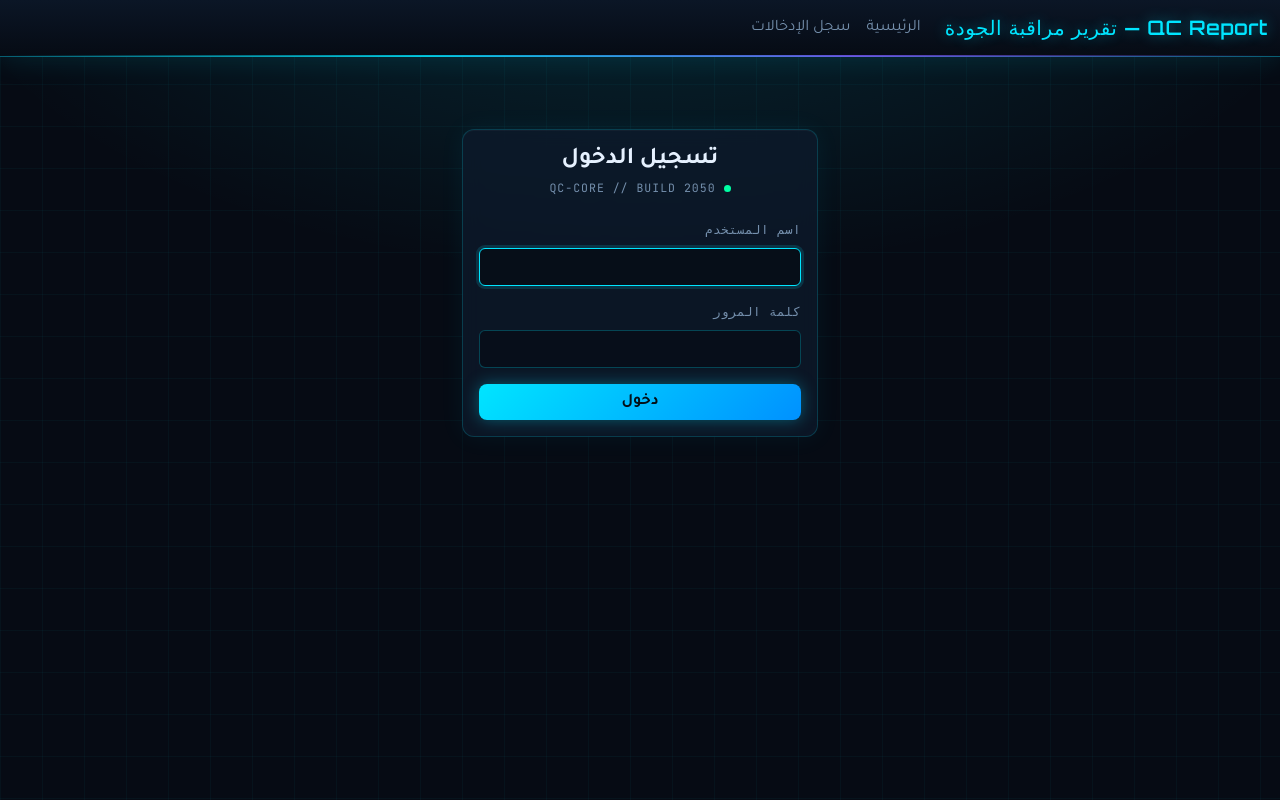
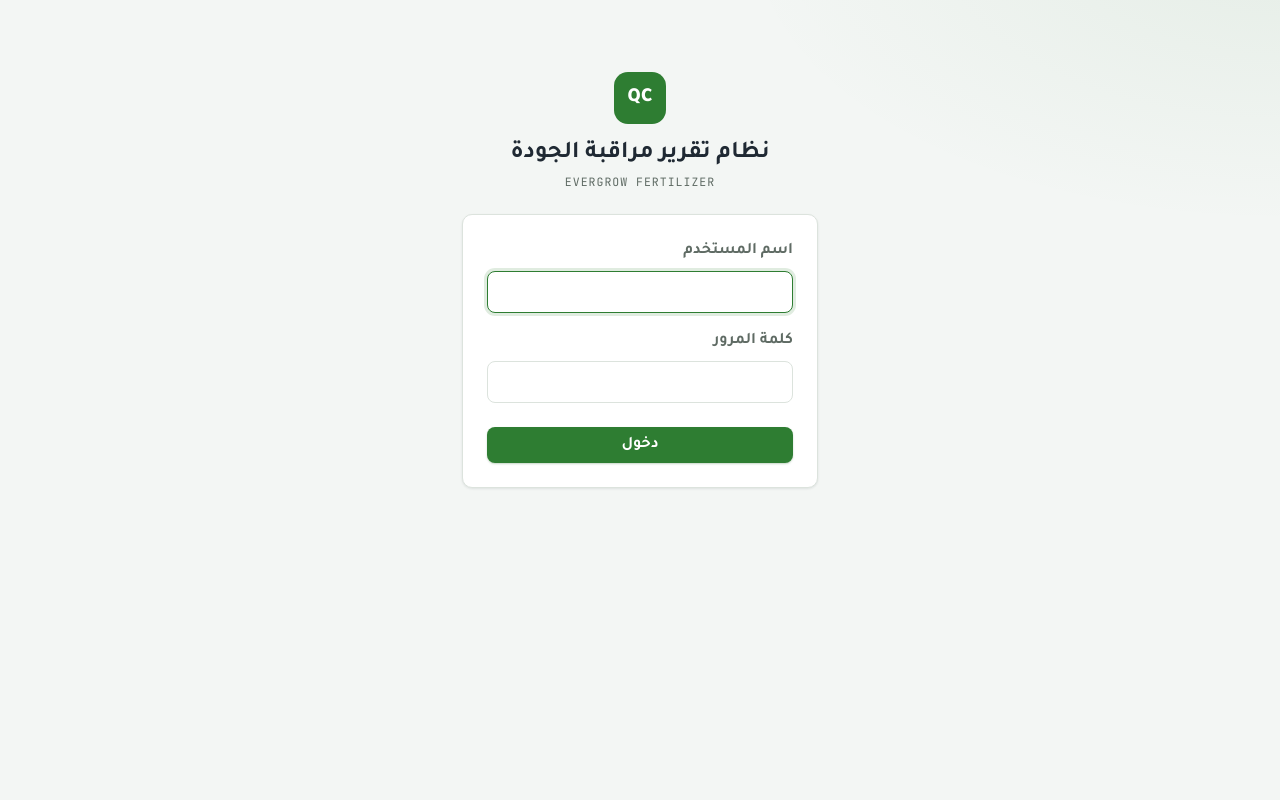
Before and after one commit to AbdullhElhkoy/QC-Report, a Django app: page /accounts/login/ in a window 1280 px wide. Run offline with Django 5.2, Linux system fonts and the light colour scheme.

Commit message:
New calm design identity (green): base.html + login redesigned; Flutter shared theme mirror

```diff
--- a/templates/base.html
+++ b/templates/base.html
@@ -7,177 +7,151 @@
   <title>{% block title %}تقرير مراقبة الجودة{% endblock %}</title>
   <link href="https://cdn.jsdelivr.net/npm/bootstrap@5.3.3/dist/css/bootstrap.rtl.min.css" rel="stylesheet">
   <link rel="preconnect" href="https://fonts.googleapis.com">
-  <link href="https://fonts.googleapis.com/css2?family=Orbitron:wght@600;700;800&family=Tajawal:wght@400;500;700;900&family=JetBrains+Mono:wght@400;500;600&display=swap" rel="stylesheet">
+  <link href="https://fonts.googleapis.com/css2?family=Tajawal:wght@400;500;700;900&family=JetBrains+Mono:wght@400;500;600&display=swap" rel="stylesheet">
   <style>
     :root {
-      --bg-void: #060b14;
-      --panel: rgba(15, 27, 45, .72);
-      --panel-border: rgba(0, 229, 255, .18);
-      --accent-cyan: #00e5ff;
-      --accent-violet: #7b5cff;
-      --accent-emerald: #00ffa3;
-      --accent-amber: #ffb020;
-      --text-primary: #e6f1ff;
-      --text-muted: #7590ad;
+      --bg: #f3f6f4;
+      --surface: #ffffff;
+      --surface-2: #f7faf8;
+      --primary: #2e7d32;
+      --primary-strong: #1b5e20;
+      --primary-soft: #e8f5e9;
+      --text: #1f2933;
+      --text-muted: #5f6b64;
+      --border: #dce3dd;
+      --danger: #c62828;
+      --radius: 10px;
+      --shadow: 0 1px 3px rgba(31, 41, 51, .06), 0 1px 2px rgba(31, 41, 51, .04);
     }
 
     * { box-sizing: border-box; }
 
     body {
       font-family: 'Tajawal', sans-serif;
-      color: var(--text-primary);
+      color: var(--text);
       min-height: 100vh;
-      background-color: var(--bg-void);
-      background-image:
-        radial-gradient(ellipse 1200px 620px at 50% -12%, rgba(0, 229, 255, .14), transparent 60%),
-        linear-gradient(rgba(0, 229, 255, .035) 1px, transparent 1px),
-        linear-gradient(90deg, rgba(0, 229, 255, .035) 1px, transparent 1px);
-      background-size: auto, 42px 42px, 42px 42px;
+      background-color: var(--bg);
+      background-image: radial-gradient(ellipse 900px 480px at 100% -8%, rgba(46, 125, 50, .07), transparent 60%);
     }
 
-    h1, h2, h3, h4, h5, h6 { font-family: 'Tajawal', sans-serif; font-weight: 700; color: var(--text-primary); }
+    h1, h2, h3, h4, h5, h6 { font-family: 'Tajawal', sans-serif; font-weight: 700; color: var(--text); }
 
-    /* شريط علوي بإحساس HUD: زجاجي غامق وخط توهج سفلي متدرج */
+    /* شريط علوي أبيض هادي */
     .navbar.bg-primary {
-      background: linear-gradient(180deg, #0b1626, #060b14) !important;
-      border-bottom: 1px solid rgba(0, 229, 255, .35);
-      position: relative;
-      box-shadow: 0 1px 30px rgba(0, 229, 255, .12);
-    }
-    .navbar.bg-primary::after {
-      content: "";
-      position: absolute; right: 0; left: 0; bottom: -1px; height: 2px;
-      background: linear-gradient(90deg, transparent, var(--accent-cyan), var(--accent-violet), transparent);
-      opacity: .8;
+      background: var(--surface) !important;
+      border-bottom: 1px solid var(--border);
+      box-shadow: var(--shadow);
     }
     .navbar-brand {
-      font-family: 'Orbitron', sans-serif;
-      letter-spacing: .5px;
-      color: var(--accent-cyan) !important;
-      text-shadow: 0 0 14px rgba(0, 229, 255, .45);
+      font-weight: 900; color: var(--primary-strong) !important;
+      display: flex; align-items: center; gap: 8px;
     }
-    .nav-link { color: var(--text-muted) !important; transition: color .2s, text-shadow .2s; }
-    .nav-link:hover { color: var(--text-primary) !important; text-shadow: 0 0 8px rgba(0, 229, 255, .55); }
-    .navbar-text { font-family: 'JetBrains Mono', monospace; color: var(--accent-violet) !important; font-size: .85rem; }
+    .brand-mark {
+      width: 26px; height: 26px; border-radius: 7px;
+      background: var(--primary); color: #fff;
+      display: inline-flex; align-items: center; justify-content: center;
+      font-size: .75rem; font-weight: 900;
+    }
+    .nav-link { color: var(--text-muted) !important; font-weight: 500; border-radius: 8px; padding-inline: 12px !important; }
+    .nav-link:hover { color: var(--primary) !important; background: var(--primary-soft); }
+    .navbar-text {
+      font-family: 'JetBrains Mono', monospace; color: var(--primary) !important; font-size: .82rem;
+    }
 
-    /* بانلات زجاجية بدل الكروت العادية */
+    /* كروت مريحة */
     .card {
-      background: var(--panel);
-      backdrop-filter: blur(10px);
-      border: 1px solid var(--panel-border);
-      border-radius: 12px;
-      box-shadow: 0 0 26px rgba(0, 229, 255, .06), inset 0 1px 0 rgba(255, 255, 255, .03);
-      color: var(--text-primary);
+      background: var(--surface);
+      border: 1px solid var(--border);
+      border-radius: var(--radius);
+      box-shadow: var(--shadow);
+      color: var(--text);
     }
     .card-header {
-      background: transparent;
-      border-bottom: 1px solid rgba(0, 229, 255, .15);
-      font-family: 'JetBrains Mono', monospace;
-      text-transform: uppercase;
-      letter-spacing: .6px;
-      font-size: .82rem;
-      color: var(--accent-cyan);
+      background: var(--surface-2);
+      border-bottom: 1px solid var(--border);
+      font-weight: 700; font-size: .95rem; color: var(--text);
+      border-radius: calc(var(--radius) - 1px) calc(var(--radius) - 1px) 0 0 !important;
     }
     .card-body p, .text-muted { color: var(--text-muted) !important; }
 
-    .btn { border-radius: 8px; transition: all .2s ease; }
+    .btn { border-radius: 8px; transition: all .18s ease; font-weight: 700; }
 
     .btn-primary {
-      background: linear-gradient(135deg, var(--accent-cyan), #0091ff);
-      border: none; color: #031018; font-weight: 700;
-      box-shadow: 0 0 16px rgba(0, 229, 255, .35);
+      background: var(--primary); border: none; color: #fff;
+      box-shadow: 0 1px 2px rgba(27, 94, 32, .25);
     }
-    .btn-primary:hover { box-shadow: 0 0 26px rgba(0, 229, 255, .55); transform: translateY(-1px); }
+    .btn-primary:hover { background: var(--primary-strong); color: #fff; }
 
     .btn-success {
-      background: linear-gradient(135deg, var(--accent-emerald), #00c97a);
-      border: none; color: #04150e; font-weight: 700;
-      box-shadow: 0 0 16px rgba(0, 255, 163, .35);
+      background: var(--primary); border: none; color: #fff;
     }
-    .btn-success:hover { box-shadow: 0 0 26px rgba(0, 255, 163, .55); transform: translateY(-1px); }
+    .btn-success:hover { background: var(--primary-strong); color: #fff; }
 
     .btn-outline-secondary {
-      border-color: var(--accent-violet); color: var(--accent-violet); background: transparent;
+      border-color: var(--border); color: var(--text-muted); background: var(--surface);
     }
-    .btn-outline-secondary:hover {
-      background: rgba(123, 92, 255, .12); color: var(--accent-violet);
-      border-color: var(--accent-violet); box-shadow: 0 0 16px rgba(123, 92, 255, .3);
+    .btn-outline-secondary:hover { border-color: var(--primary); color: var(--primary); background: var(--primary-soft); }
+
+    .btn-outline-primary {
+      border: 1px solid var(--border); color: var(--text); background: var(--surface);
+    }
+    .btn-outline-primary:hover {
+      border-color: var(--primary); color: var(--primary); background: var(--primary-soft);
     }
 
-    .btn-outline-primary {
-      background: rgba(6, 20, 32, .55);
-      border: 1px solid rgba(0, 229, 255, .35);
-      color: var(--text-primary);
-      font-family: 'JetBrains Mono', monospace;
-      letter-spacing: .5px;
-    }
-    .btn-outline-primary:hover {
-      border-color: var(--accent-cyan); background: rgba(0, 229, 255, .08);
-      color: var(--text-primary); box-shadow: 0 0 18px rgba(0, 229, 255, .35);
-      transform: translateY(-1px);
-    }
+    .btn-outline-light, .btn-outline-light:hover { border-color: var(--border); color: var(--text-muted) !important; }
+    .btn-outline-light:hover { background: var(--surface-2); }
 
-    /* نقطة نبض حية جنب كل وحدة، كأنها إشارة اتصال فعلية */
+    /* نقطة خضراء هادية */
     .unit-dot {
-      display: inline-block; width: 7px; height: 7px; border-radius: 50%;
-      background: var(--accent-emerald); margin-inline-end: 8px;
-      animation: pulseDot 2.4s infinite;
-    }
-    @keyframes pulseDot {
-      0% { box-shadow: 0 0 0 0 rgba(0, 255, 163, .55); }
-      70% { box-shadow: 0 0 0 7px rgba(0, 255, 163, 0); }
-      100% { box-shadow: 0 0 0 0 rgba(0, 255, 163, 0); }
+      display: inline-block; width: 8px; height: 8px; border-radius: 50%;
+      background: var(--primary); margin-inline-end: 8px; vertical-align: middle;
     }
 
     .hud-tag {
       font-family: 'JetBrains Mono', monospace; font-size: .72rem;
-      letter-spacing: 1px; color: var(--accent-emerald); text-transform: uppercase;
+      letter-spacing: 1px; color: var(--text-muted); text-transform: uppercase;
     }
 
-    .form-label {
-      font-family: 'JetBrains Mono', monospace; font-size: .78rem;
-      text-transform: uppercase; letter-spacing: .5px; color: var(--text-muted);
-    }
+    .form-label { font-weight: 700; color: var(--text-muted); }
     .form-control, .form-select {
-      background: rgba(6, 14, 24, .7); border: 1px solid rgba(0, 229, 255, .25);
-      color: var(--text-primary);
+      background: var(--surface); border: 1px solid var(--border); color: var(--text);
+      border-radius: 8px; padding-block: .5rem;
     }
     .form-control:focus, .form-select:focus {
-      background: rgba(6, 14, 24, .9); border-color: var(--accent-cyan); color: var(--text-primary);
-      box-shadow: 0 0 0 3px rgba(0, 229, 255, .15);
+      background: var(--surface); border-color: var(--primary); color: var(--text);
+      box-shadow: 0 0 0 3px rgba(46, 125, 50, .15);
     }
+    .form-check-input:checked { background-color: var(--primary); border-color: var(--primary); }
 
-    .table { color: var(--text-primary); }
+    .table { color: var(--text); }
     .table th {
-      color: var(--accent-cyan); border-color: rgba(0, 229, 255, .15);
-      font-family: 'JetBrains Mono', monospace; text-transform: uppercase; font-size: .78rem;
+      color: var(--text); border-color: var(--border);
+      background: var(--primary-soft); font-weight: 700; font-size: .85rem;
     }
-    .table td { border-color: rgba(0, 229, 255, .08); }
-    .table-striped > tbody > tr:nth-of-type(odd) > * {
-      background-color: rgba(0, 229, 255, .04); color: var(--text-primary);
-    }
+    .table td { border-color: var(--border); }
+    .table-striped > tbody > tr:nth-of-type(odd) > * { background-color: var(--surface-2); color: var(--text); }
 
-    .alert-danger {
-      background: rgba(255, 60, 60, .1); border-color: rgba(255, 60, 60, .35); color: #ffb3b3;
-    }
+    .alert { border-radius: var(--radius); }
+    .alert-danger { background: #fdecea; border-color: #f5c6c2; color: #8f2a23; }
 
-    .mb-4 { color: var(--text-primary); }
+    .mb-4 { color: var(--text); }
 
     .num-input { max-width: 110px; }
-    /* Excel-sheet look: joined cells with no gaps */
+    /* نشرة إكسل: خلايا متصلة بدون فواصل */
     .excel-grid {
       border-collapse: collapse !important;
       width: 100%;
     }
     .excel-grid th, .excel-grid td {
-      border: 1px solid rgba(0, 229, 255, .22) !important;
+      border: 1px solid var(--border) !important;
       padding: 0 !important;
       margin: 0;
     }
     .excel-grid th {
       padding: 5px 8px !important;
-      background: rgba(0, 229, 255, .07) !important;
-      color: var(--accent-cyan);
+      background: var(--primary-soft) !important;
+      color: var(--primary-strong);
       font-size: .85rem;
       white-space: nowrap;
     }
@@ -197,12 +171,16 @@
     .excel-grid textarea.form-control { height: auto; min-height: 34px; }
     .excel-grid .form-control:focus, .excel-grid .form-select:focus {
       outline: none;
-      box-shadow: inset 0 0 0 2px var(--accent-cyan);
-      background-color: rgba(0, 229, 255, .08);
+      box-shadow: inset 0 0 0 2px var(--primary);
+      background-color: rgba(46, 125, 50, .06);
       position: relative;
       z-index: 2;
     }
     .excel-grid input[type="number"] { -moz-appearance: textfield; }
+
+    a { color: var(--primary); }
+    a:hover { color: var(--primary-strong); }
+
     @media print {
       .no-print { display: none !important; }
       body { background: #fff; color: #000; }
@@ -215,7 +193,7 @@
 {% block navbar %}
 <nav class="navbar navbar-expand-lg navbar-dark bg-primary no-print">
   <div class="container-fluid">
-    <a class="navbar-brand" href="{% url 'dashboard' %}">QC Report — تقرير مراقبة الجودة</a>
+    <a class="navbar-brand" href="{% url 'dashboard' %}"><span class="brand-mark">QC</span> تقرير مراقبة الجودة</a>
     <button class="navbar-toggler" type="button" data-bs-toggle="collapse" data-bs-target="#mainNav">
       <span class="navbar-toggler-icon"></span>
     </button>
--- a/templates/registration/login.html
+++ b/templates/registration/login.html
@@ -1,12 +1,16 @@
 {% extends "base.html" %}
 {% block title %}تسجيل الدخول — QC Report{% endblock %}
+{% block navbar %}{% endblock %}
 {% block content %}
 <div class="row justify-content-center">
   <div class="col-12 col-md-5 col-lg-4">
-    <div class="card mt-5">
-      <div class="card-body">
-        <h4 class="card-title text-center mb-1">تسجيل الدخول</h4>
-        <p class="text-center hud-tag mb-4"><span class="unit-dot"></span>QC-CORE // BUILD 2050</p>
+    <div class="text-center mt-5 mb-4">
+      <div class="brand-mark mx-auto mb-3" style="width:52px; height:52px; font-size:1.25rem; border-radius:14px;">QC</div>
+      <h4 class="mb-1">نظام تقرير مراقبة الجودة</h4>
+      <p class="hud-tag mb-0">Evergrow Fertilizer</p>
+    </div>
+    <div class="card">
+      <div class="card-body p-4">
         {% if form.errors %}
           <div class="alert alert-danger">اسم المستخدم أو كلمة المرور غير صحيحة.</div>
         {% endif %}
@@ -17,7 +21,7 @@
             <input type="text" name="{{ form.username.html_name }}" id="{{ form.username.id_for_label }}"
                    class="form-control" required autofocus>
           </div>
-          <div class="mb-3">
+          <div class="mb-4">
             <label class="form-label" for="{{ form.password.id_for_label }}">كلمة المرور</label>
             <input type="password" name="{{ form.password.html_name }}" id="{{ form.password.id_for_label }}"
                    class="form-control" required>
```
Also changed, not shown: 3 other files.
